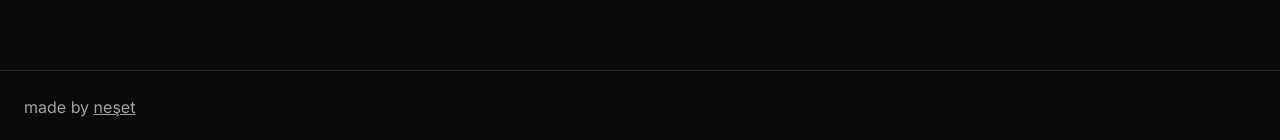
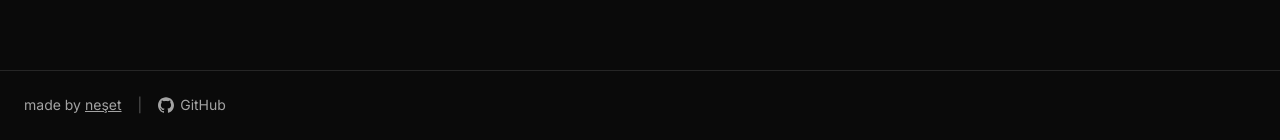
Before and after one commit to nesetkab/thehive, a Next.js app: page / in a window 1280 px wide. Shown: the part 1432-1572 px from the top of the page. Built offline with nearby package versions, Linux system fonts and the light colour scheme.

Commit message:
added gh to footer

```diff
--- a/components/footer.tsx
+++ b/components/footer.tsx
@@ -1,6 +1,16 @@
 import Link from "next/link";
 import { motion } from "framer-motion";
-import { containerVariants, itemVariants } from "@/lib/animation-variants";
+import { containerVariants, itemVariants } from "@/lib/animation-variants"; // Assuming these are defined elsewhere
+
+const GithubIcon = (props: React.SVGProps<SVGSVGElement>) => (
+  <svg
+    viewBox="0 0 24 24" fill="currentColor"
+    className="w-5 h-5"
+    {...props}
+  >
+    <path d="M12 .297c-6.63 0-12 5.373-12 12 0 5.303 3.438 9.8 8.205 11.385.6.113.82-.258.82-.577 0-.285-.01-1.04-.015-2.04-3.338.724-4.042-1.61-4.042-1.61C4.422 18.07 3.633 17.7 3.633 17.7c-1.087-.744.084-.729.084-.729 1.205.084 1.838 1.236 1.838 1.236 1.07 1.835 2.809 1.305 3.495.998.108-.776.417-1.305.76-1.605-2.665-.3-5.466-1.332-5.466-5.93 0-1.31.465-2.38 1.235-3.22-.135-.303-.54-1.523.105-3.176 0 0 1.005-.322 3.3 1.23.96-.267 1.98-.399 3-.405 1.02.006 2.04.138 3 .405 2.28-1.552 3.285-1.23 3.285-1.23.645 1.653.24 2.873.12 3.176.765.84 1.23 1.91 1.23 3.22 0 4.61-2.805 5.625-5.475 5.92.42.36.81 1.096.81 2.22 0 1.606-.015 2.896-.015 3.286 0 .315.21.69.825.57C20.565 22.092 24 17.592 24 12.297c0-6.627-5.373-12-12-12" />
+  </svg>
+);
 
 export default function Footer() {
   return (
@@ -8,15 +18,36 @@
       variants={containerVariants}
       initial="hidden"
       animate="visible"
-      className="mt-auto flex w-full items-center justify-center gap-1 border-t bg-background p-6 text-muted-foreground md:justify-start">
+      className="mt-auto flex w-full flex-wrap items-center justify-center gap-x-4 gap-y-2 border-t bg-background p-6 text-sm text-muted-foreground md:justify-start"
+    >
+      <motion.div variants={itemVariants} className="flex items-center">
+        made by{" "}
+        <Link
+          href="https://nesetk.com/"
+          className="ml-1 underline hover:text-foreground transition-colors"
+          target="_blank"
+          rel="noopener noreferrer"         >
+          neşet
+        </Link>
+      </motion.div>
+
+      <motion.div
+        variants={itemVariants}
+        className="hidden text-muted-foreground/50 md:inline"
+      >
+        |
+      </motion.div>
+
       <motion.div variants={itemVariants}>
-        made by{" "}
-          <Link
-            href="https://nesetk.com/"
-            className="underline"
-            target="_blank">
-            neşet
-          </Link>
+        <Link
+          href="https://github.com/nesetkab/thehive"
+          target="_blank"
+          rel="noopener noreferrer"
+          aria-label="The Hive GitHub Repository" className="flex items-center gap-1.5 text-muted-foreground hover:text-foreground transition-colors"
+        >
+          <GithubIcon className="h-4 w-4" />
+          <span className="hidden sm:inline">GitHub</span>
+        </Link>
       </motion.div>
     </motion.div>
   );
```
